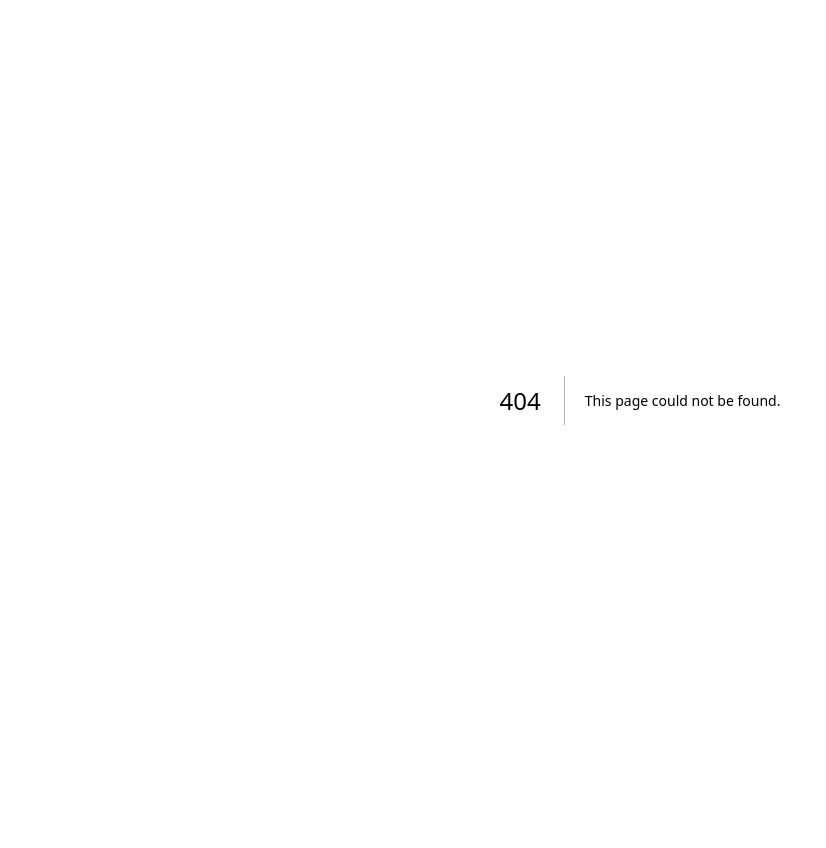
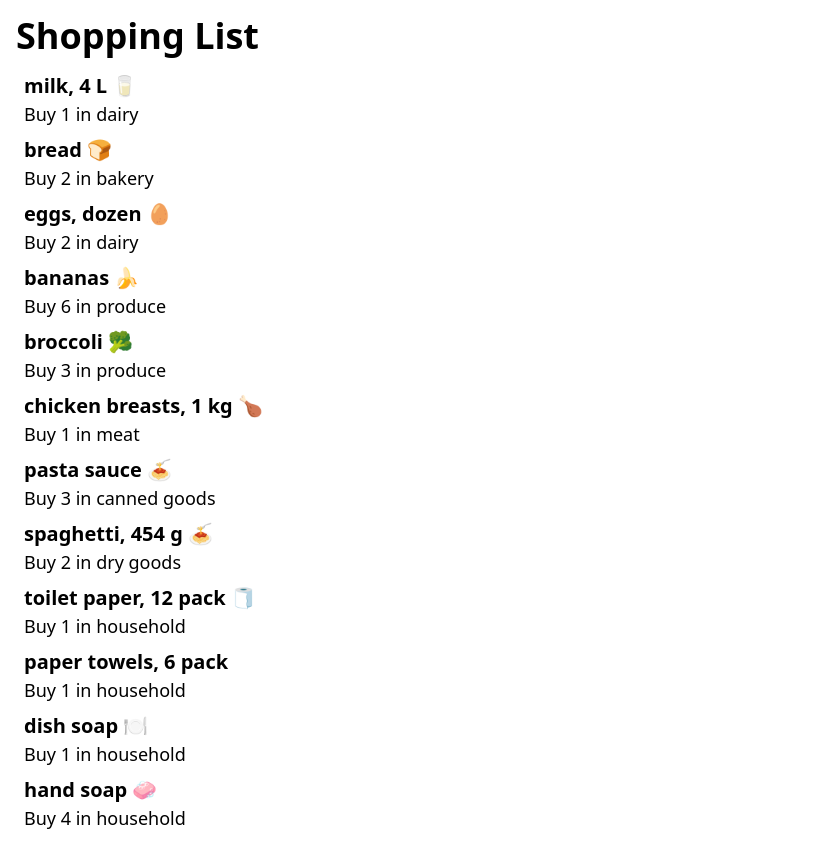
Before and after one commit to HaonanY96/cprg306-assignments, a Next.js app: page /week-3 in a window 1280 px wide. Before the commit this address had no page. Shown: the whole page, without its empty margins (0-826 px from the left). Before the commit the page ends 800 px from the top, so only its background shows below. Built offline with nearby package versions, Linux system fonts and the light colour scheme.

Commit message:
add week-3 demo

```diff
--- a/app/page.js
+++ b/app/page.js
@@ -9,6 +9,9 @@
         <li>
           <Link href="/week-2">Week 2</Link>
         </li>
+        <li>
+          <Link href="/week-3">Week 3</Link>
+        </li>
       </ul>
     </main>
   );
--- /dev/null
+++ b/app/week-3/item-list.js
@@ -0,0 +1,140 @@
+import React from "react";
+import Item from "./item";
+
+export default function ItemList() {
+  const item1 = {
+    name: "milk, 4 L 🥛",
+    quantity: 1,
+    category: "dairy",
+  };
+
+  const item2 = {
+    name: "bread 🍞",
+    quantity: 2,
+    category: "bakery",
+  };
+
+  const item3 = {
+    name: "eggs, dozen 🥚",
+    quantity: 2,
+    category: "dairy",
+  };
+
+  const item4 = {
+    name: "bananas 🍌",
+    quantity: 6,
+    category: "produce",
+  };
+
+  const item5 = {
+    name: "broccoli 🥦",
+    quantity: 3,
+    category: "produce",
+  };
+
+  const item6 = {
+    name: "chicken breasts, 1 kg 🍗",
+    quantity: 1,
+    category: "meat",
+  };
+
+  const item7 = {
+    name: "pasta sauce 🍝",
+    quantity: 3,
+    category: "canned goods",
+  };
+
+  const item8 = {
+    name: "spaghetti, 454 g 🍝",
+    quantity: 2,
+    category: "dry goods",
+  };
+
+  const item9 = {
+    name: "toilet paper, 12 pack 🧻",
+    quantity: 1,
+    category: "household",
+  };
+
+  const item10 = {
+    name: "paper towels, 6 pack",
+    quantity: 1,
+    category: "household",
+  };
+
+  const item11 = {
+    name: "dish soap 🍽️",
+    quantity: 1,
+    category: "household",
+  };
+
+  const item12 = {
+    name: "hand soap 🧼",
+    quantity: 4,
+    category: "household",
+  };
+  return (
+    <>
+      <Item
+        name={item1.name}
+        quantity={item1.quantity}
+        category={item1.category}
+      />
+      <Item
+        name={item2.name}
+        quantity={item2.quantity}
+        category={item2.category}
+      />
+      <Item
+        name={item3.name}
+        quantity={item3.quantity}
+        category={item3.category}
+      />
+      <Item
+        name={item4.name}
+        quantity={item4.quantity}
+        category={item4.category}
+      />
+      <Item
+        name={item5.name}
+        quantity={item5.quantity}
+        category={item5.category}
+      />
+      <Item
+        name={item6.name}
+        quantity={item6.quantity}
+        category={item6.category}
+      />
+      <Item
+        name={item7.name}
+        quantity={item7.quantity}
+        category={item7.category}
+      />
+      <Item
+        name={item8.name}
+        quantity={item8.quantity}
+        category={item8.category}
+      />
+      <Item
+        name={item9.name}
+        quantity={item9.quantity}
+        category={item9.category}
+      />
+      <Item
+        name={item10.name}
+        quantity={item10.quantity}
+        category={item10.category}
+      />
+      <Item
+        name={item11.name}
+        quantity={item11.quantity}
+        category={item11.category}
+      />
+      <Item
+        name={item12.name}
+        quantity={item12.quantity}
+        category={item12.category}
+      />
+    </>
+  );
+}
--- /dev/null
+++ b/app/week-3/item.js
@@ -0,0 +1,14 @@
+import React from "react";
+
+export default function Item({ name, quantity, category }) {
+  return (
+    <section className="m-2">
+      <ul>
+        <li className="text-xl font-bold text-left">{name}</li>
+        <li className="text-lg text-left">
+          Buy {quantity} in {category}
+        </li>
+      </ul>
+    </section>
+  );
+}
--- /dev/null
+++ b/app/week-3/page.js
@@ -0,0 +1,11 @@
+import React from "react";
+import ItemList from "./item-list";
+
+export default function Page() {
+  return (
+    <main className="m-4">
+      <h1 className="my-4 text-4xl font-bold text-left">Shopping List</h1>
+      <ItemList />
+    </main>
+  );
+}
```
